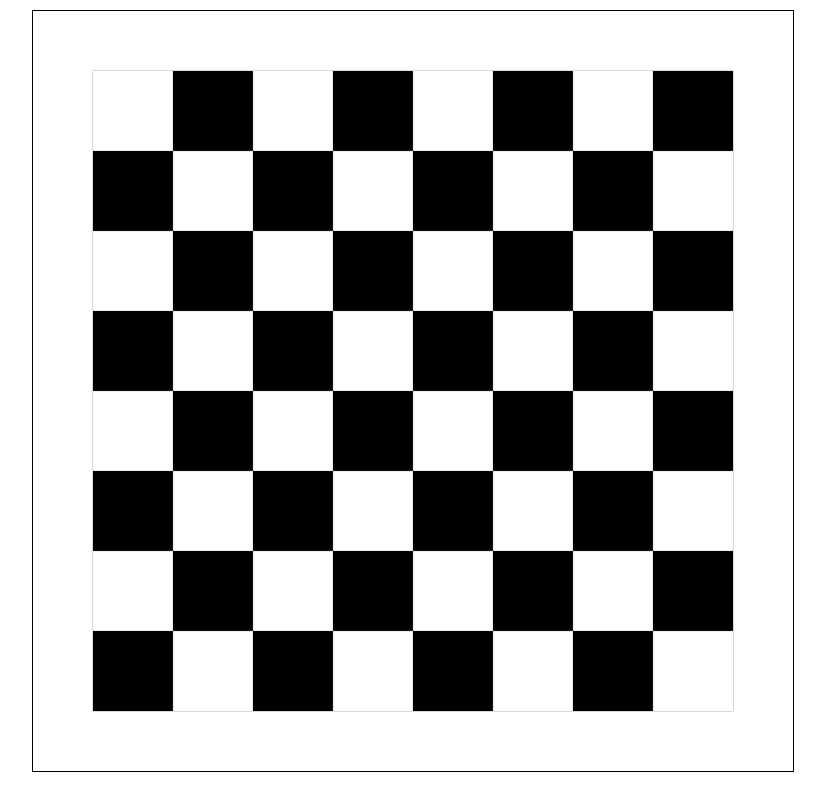
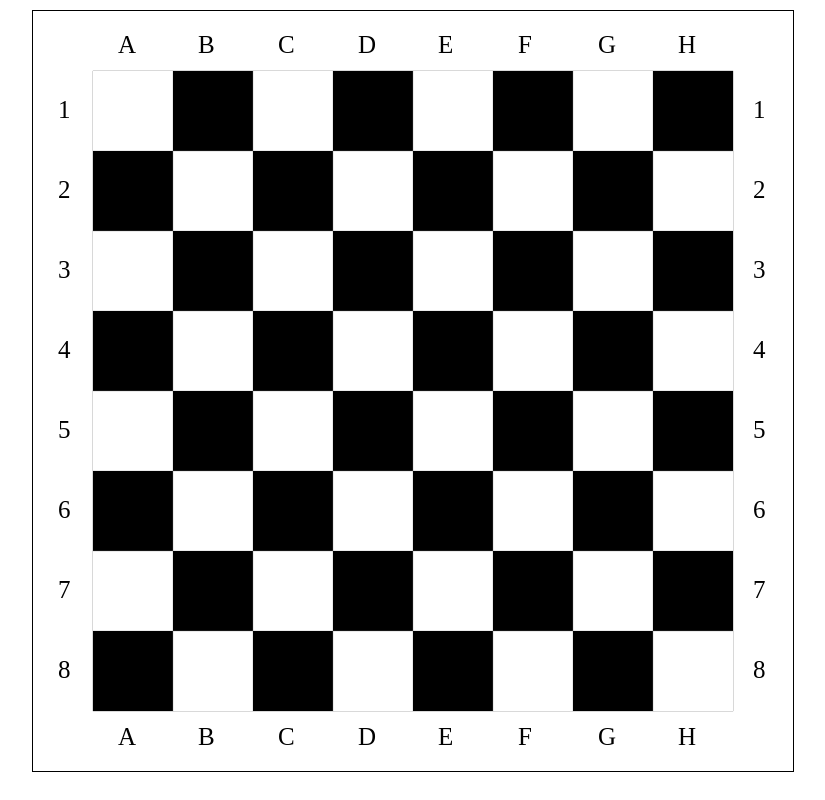
Before and after one commit to thedreamwalker/Bright-Lynx-Team-task-4, a plain HTML site: page index.html in a window 1280 px wide. Shown: the whole page, without its empty margins (227-1052 px from the left). Drawn offline with Linux system fonts and the light colour scheme.

Commit message:
на доску добавлены буквы и цифры

```diff
--- a/index.html
+++ b/index.html
@@ -7,17 +7,96 @@
 <body>
 
   <div class="wrap">
-    <div class="chessboard" id="board">
-
+    <div class="letters top">
+      <div>A</div>
+      <div>B</div>
+      <div>C</div>
+      <div>D</div>
+      <div>E</div>
+      <div>F</div>
+      <div>G</div>
+      <div>H</div>
+    </div>
+   <div class="numbers left">
+      <div>1</div>
+      <div>2</div>
+      <div>3</div>
+      <div>4</div>
+      <div>5</div>
+      <div>6</div>
+      <div>7</div>
+      <div>8</div>
+    </div>
+    <div class="chessboard" id="board"></div>
+    <div class="letters bottom">
+      <div>A</div>
+      <div>B</div>
+      <div>C</div>
+      <div>D</div>
+      <div>E</div>
+      <div>F</div>
+      <div>G</div>
+      <div>H</div>
+    </div>
+    <div class="numbers right">
+      <div>1</div>
+      <div>2</div>
+      <div>3</div>
+      <div>4</div>
+      <div>5</div>
+      <div>6</div>
+      <div>7</div>
+      <div>8</div>
     </div>
   </div>
   <style>
     .wrap {
+      position: relative;
       margin: 10px auto;
       padding: 60px;
       width: 640px;
       height: 640px;
       border: 1px solid black;
+    }
+
+    .letters {
+      position: absolute;
+      display: flex;
+      left: 85px;
+    }
+
+    .top {
+      top: 20px;
+    }
+
+    .bottom {
+      bottom: 20px;
+    }
+
+    .letters div {
+      width: 80px;
+      font-size: 25px;
+    }
+
+    .numbers {
+      position: absolute;
+      display: flex;
+      flex-direction: column;
+      width: 50px;
+      top: 85px;
+    }
+
+    .left {
+      left: 25px;
+    }
+
+    .right {
+      right: -10px;
+    }
+
+    .numbers div {
+      height: 80px;
+      font-size: 25px;
     }
 
     .chessboard {
```
